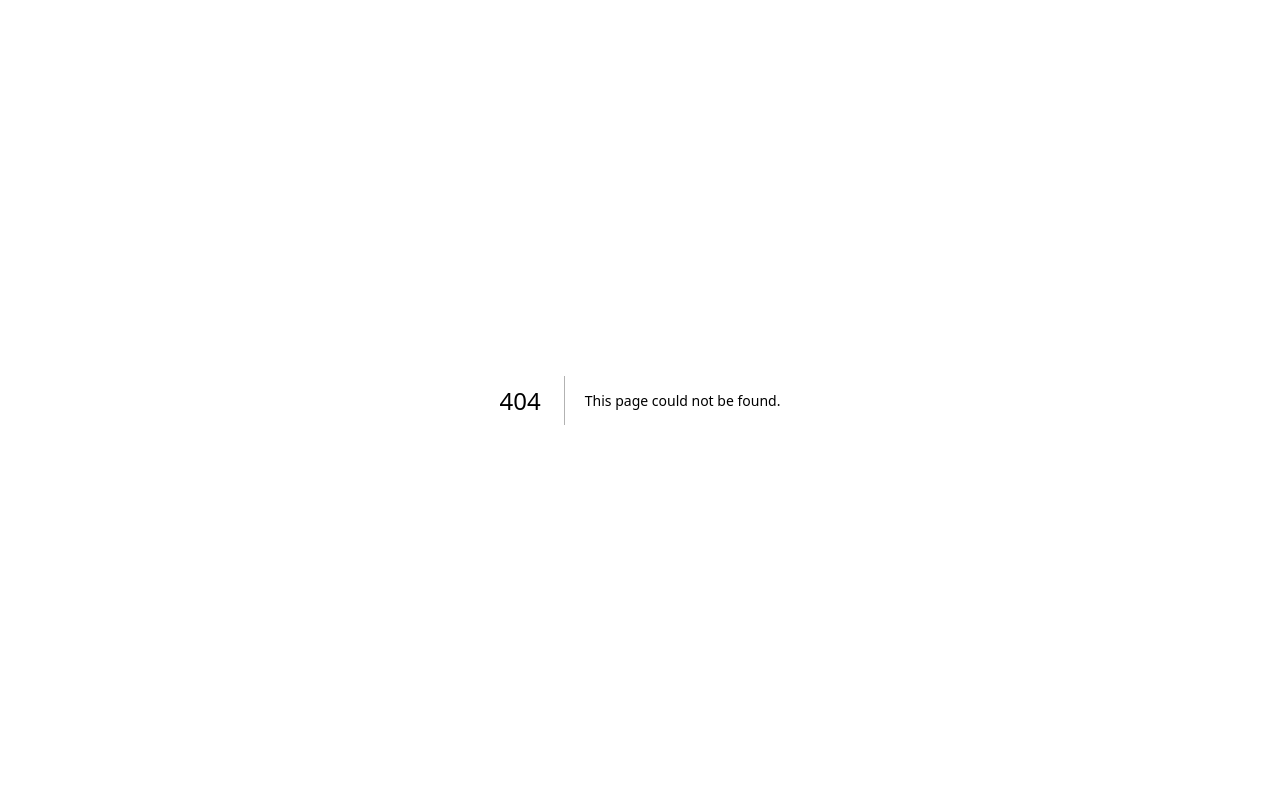
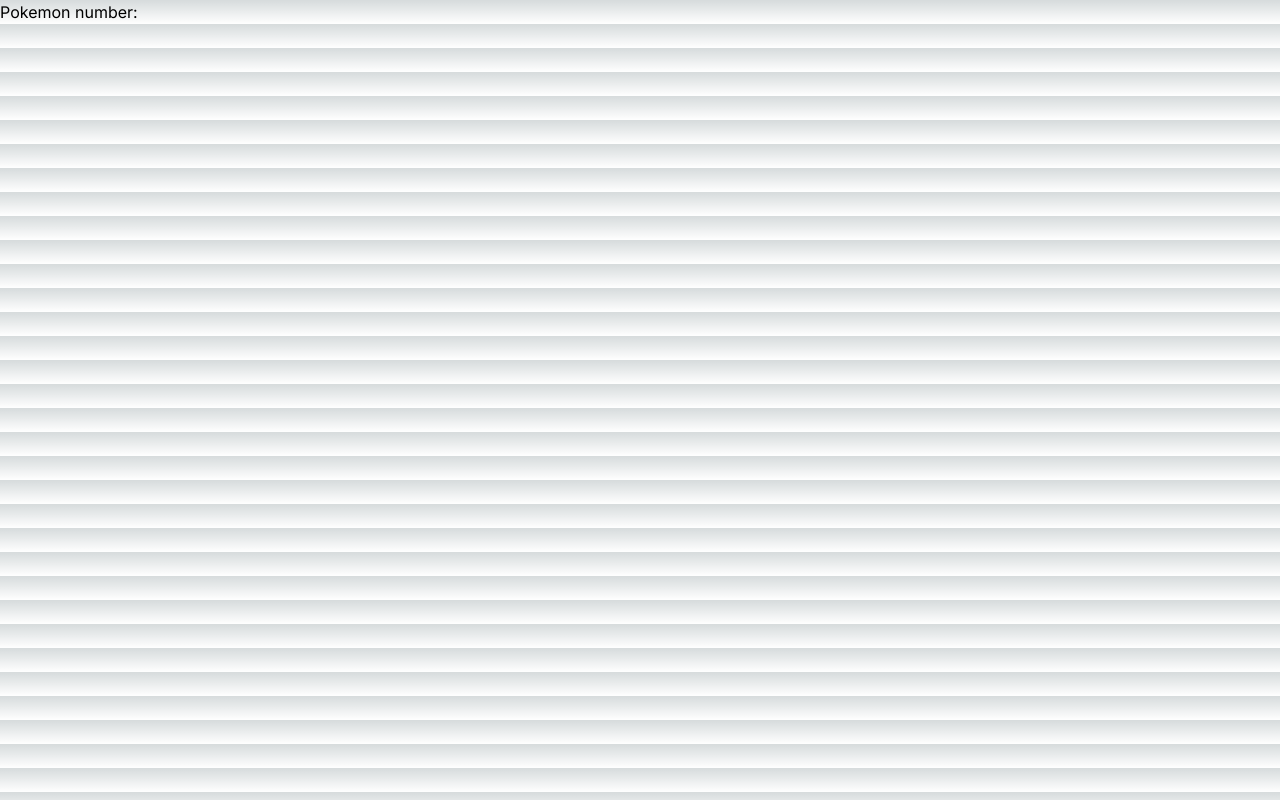
Before and after one commit to Harenabs21/web3-pokemon, a Next.js app: page /client/1 in a window 1280 px wide. Before the commit this address had no page. Built offline with nearby package versions, Linux system fonts and the light colour scheme.

Commit message:
initialize the path: /client/[id]

```diff
--- /dev/null
+++ b/src/app/client/[id]/page.tsx
@@ -0,0 +1,16 @@
+"use client";
+
+interface Param {
+    id: string;
+}
+
+const PokemonDetails = ( param: Param) => {
+
+  return (
+    <div>
+        <h1>Pokemon number: {param.id}</h1>
+    </div>
+  );
+};
+
+export default PokemonDetails;
```
